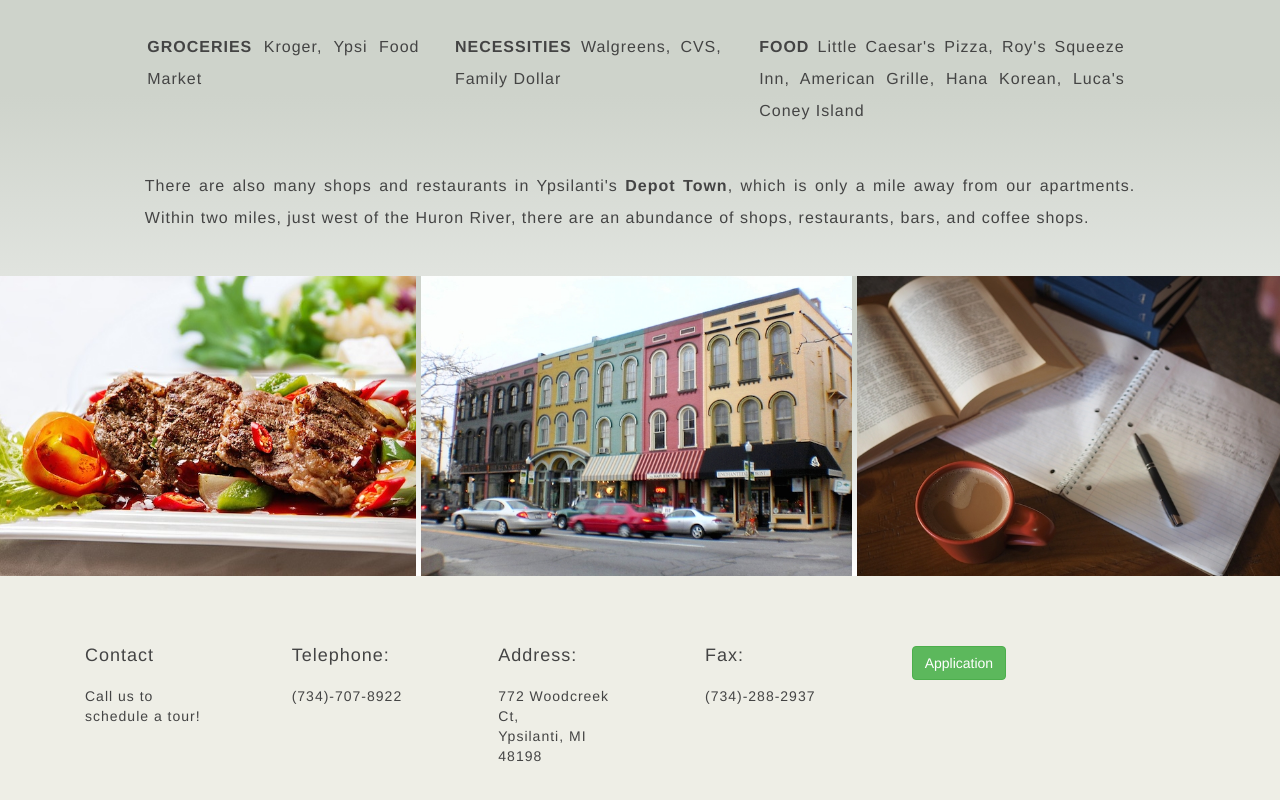
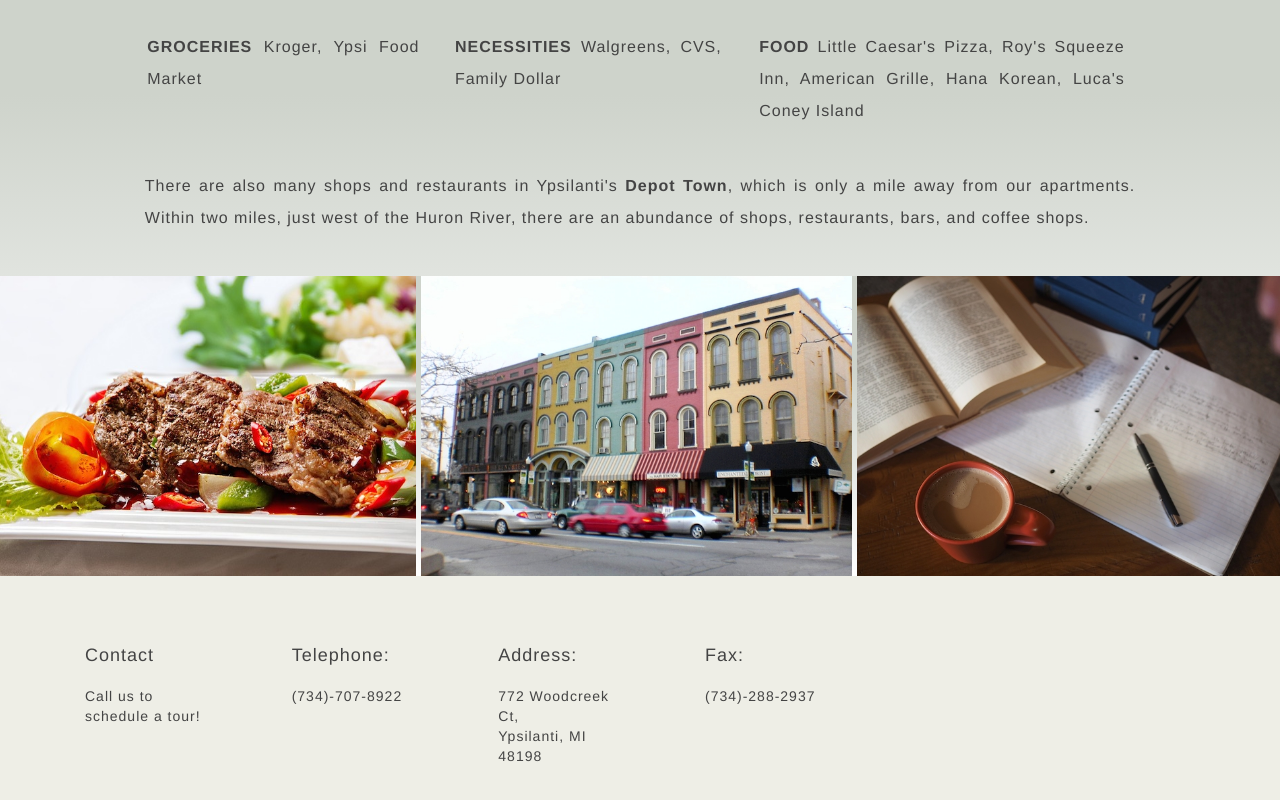
Before and after one commit to ireneqigh/Woodcreek, a plain HTML site: page wc-map.html in a window 1280 px wide. Shown: the part 1851-2651 px from the top of the page. Drawn offline with nearby package versions, Linux system fonts and the light colour scheme; some packages are replaced by stand-ins of ours.

Commit message:
Update wc-map.html

```diff
--- a/wc-map.html
+++ b/wc-map.html
@@ -282,7 +282,7 @@
   <div class="col-sm-2"><h4 class="footermargin">Fax:</h4><br>
     <div class="coltext">(734)-288-2937</div>
   </div>
-  <div class="col-sm-2"><a href="app.pdf" target="_blank"><button type="button" class="btn btn-success" id="footerbutton">Application</button></a></div>
+  <div class="col-sm-2"></div>
   <div class="col-sm-2"></div>
 </div>
 </footer>
```
